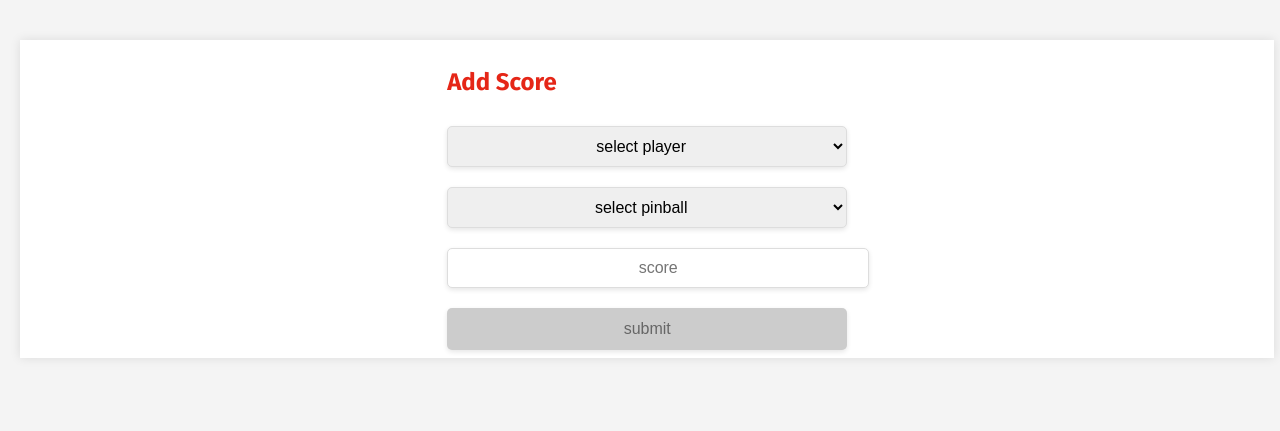
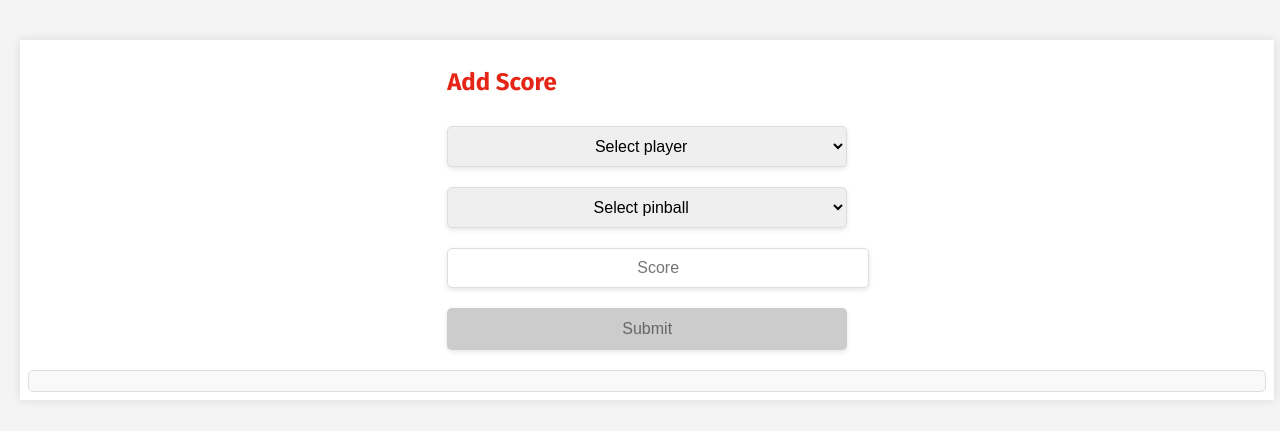
Before and after one commit to fcremer/aixplay, a Flask app: page /mobile in a window 1280 px wide. Shown: the part 54-485 px from the top of the page. Run offline with Flask 3, Linux system fonts and the light colour scheme; data that the repository does not hold is empty.

Commit message:
add score summary to score submit page

```diff
--- a/api.py
+++ b/api.py
@@ -16,10 +16,89 @@ data = load_data()
 def index():
     return render_template('index.html')
 
-def is_score_valid(new_score, scores):
-    # Implement logic to validate the score
-    # For example, check if the score is within a reasonable range compared to other scores for the same pinball machine
-    return True
+@app.route('/score-overview/<pinball>/<player>')
+def score_overview(pinball, player):
+    # Filter scores for the selected pinball machine
+    pinball_scores = [score for score in data['scores'] if score['pinball_abbreviation'] == pinball]
+
+    # If no scores found for the pinball, return empty data
+    if not pinball_scores:
+        return jsonify({'minScore': None, 'maxScore': None, 'playerScore': None})
+
+    # Get the minimum and maximum scores for the pinball machine
+    min_score = min(pinball_scores, key=lambda x: x['points'])['points']
+    max_score = max(pinball_scores, key=lambda x: x['points'])['points']
+
+    # Filter scores for the selected player at the selected pinball machine
+    player_scores = [score['points'] for score in pinball_scores if score['player_abbreviation'] == player]
+
+    # If the player has scores on this machine, get their latest score, otherwise None
+    player_latest_score = player_scores[-1] if player_scores else None
+
+    return jsonify({
+        'minScore': min_score,
+        'maxScore': max_score,
+        'playerScore': player_latest_score
+    })
+
+
+def is_score_valid(pinball_abbreviation, new_score, scores_data):
+    """
+    Validates a new score for a specific pinball machine.
+
+    Args:
+    pinball_abbreviation (str): Abbreviation of the pinball machine.
+    new_score (int): The new score to be validated.
+    scores_data (list of dict): List of scores data dictionaries.
+
+    Returns:
+    bool: True if the score is valid, False otherwise.
+    """
+    # Filter scores for the specific pinball machine
+    filtered_scores = [score['points'] for score in scores_data if score['pinball_abbreviation'] == pinball_abbreviation]
+
+    # Ensure there are at least 5 scores to compare with
+    if len(filtered_scores) < 5:
+        return True  # Not enough data to validate
+
+    # Calculate the average of the existing scores
+    avg_score = sum(filtered_scores) / len(filtered_scores)
+    print("avg"+str(avg_score))
+    # Check if the new score deviates by more than 50% from the average
+    return new_score <= 1.5 * avg_score
+
+@app.route('/validate_score', methods=['POST'])
+def validate_score():
+    # Daten aus der POST-Anfrage extrahieren
+    body = request.json
+    pinball_abbreviation = body.get('pinball_abbreviation')
+    new_score = body.get('new_score')
+
+    # Stellen Sie sicher, dass die erforderlichen Daten vorhanden sind
+    if not all([pinball_abbreviation, new_score]):
+        return jsonify({'error': 'Missing data'}), 400
+
+    # Filtern Sie die vorhandenen Scores und überprüfen Sie, ob sie die erforderlichen Schlüssel enthalten
+    filtered_scores = [score for score in data['scores']
+                       if 'pinball_abbreviation' in score and 'score' in score
+                       and score['pinball_abbreviation'] == pinball_abbreviation]
+
+    if not filtered_scores:
+        return jsonify({'error': 'No valid existing scores for given abbreviation'}), 404
+
+    # Ermitteln Sie den besten (höchsten) Score für die gegebene pinball_abbreviation
+    best_score = max(filtered_scores, key=lambda x: x['score'])['score']
+
+    # Berechnen Sie die Abweichung des neuen Scores vom besten Score
+    deviation = new_score - best_score
+
+    # Rufen Sie Ihre Validierungsfunktion mit der Abweichung auf
+    is_valid = is_score_valid(pinball_abbreviation, new_score, deviation)
+
+    # Rückgabe des Ergebnisses
+    return jsonify({'is_valid': is_valid})
+
+
 
 @app.route('/admin')
 def score_admin():
--- a/static/mobile.js
+++ b/static/mobile.js
@@ -2,6 +2,9 @@ document.addEventListener('DOMContentLoaded', function() {
     loadPlayers();
     loadPinballMachines();
     setupInputListeners();
+    // Rufen Sie diese Funktion auf, wenn sich die Auswahl ändert
+document.getElementById('player-select').addEventListener('change', loadScoreOverview);
+document.getElementById('pinball-select').addEventListener('change', loadScoreOverview);
 
 });
 
@@ -119,3 +122,24 @@ function formatScoreInput(inputElement) {
     // Setze den formatierten Wert zurück ins Eingabefeld
     inputElement.value = value;
 }
+
+function loadScoreOverview() {
+    const player = document.getElementById('player-select').value;
+    const pinball = document.getElementById('pinball-select').value;
+
+    if (player && pinball) {
+        fetch(`/score-overview/${pinball}/${player}`)
+            .then(response => response.json())
+            .then(data => {
+                const minScoreFormatted = data.minScore ? data.minScore.toLocaleString() : 'not scored yet';
+                const maxScoreFormatted = data.maxScore ? data.maxScore.toLocaleString() : 'not scored yet';
+                const playerScoreFormatted = data.playerScore ? data.playerScore.toLocaleString() : 'not scored yet';
+
+                document.getElementById('score-overview').innerHTML = `
+                    Minimum Score: ${minScoreFormatted} <br>
+                    Grand Champion: ${maxScoreFormatted} <br>
+                    Personal Best: ${playerScoreFormatted}
+                `;
+            });
+    }
+}
--- a/static/style.css
+++ b/static/style.css
@@ -263,3 +263,15 @@ header {
         font-size: 1em; /* Anpassung der Schriftgröße für mobile Geräte */
     }
 }
+.score-overview {
+    text-align: center; /* Zentriert den Text innerhalb des Elements */
+    margin-top: 20px; /* Fügt einen Abstand nach oben hinzu */
+    padding: 10px; /* Fügt innen Padding hinzu */
+    border: 1px solid #ddd; /* Optional: Fügt einen Rand hinzu */
+    border-radius: 5px; /* Optional: Rundet die Ecken des Rahmens */
+    background-color: #f9f9f9; /* Optional: Hintergrundfarbe */
+}
+
+.score-overview p {
+    margin: 5px 0; /* Abstände zwischen den Paragraphen */
+}
--- a/templates/mobile.html
+++ b/templates/mobile.html
@@ -8,6 +8,20 @@
     <script src="{{ url_for('static', filename='mobile.js') }}"></script>
     <link rel="stylesheet" href="https://cdnjs.cloudflare.com/ajax/libs/font-awesome/5.15.1/css/all.min.css">
     <link href="https://fonts.googleapis.com/css2?family=Fira+Sans:wght@400;500;700&display=swap" rel="stylesheet">
+    <style>
+        .score-overview {
+            text-align: center;
+            margin-top: 20px;
+            padding: 10px;
+            border: 1px solid #ddd;
+            border-radius: 5px;
+            background-color: #f9f9f9;
+        }
+
+        .score-overview p {
+            margin: 5px 0;
+        }
+    </style>
 </head>
 <body>
     <header>
@@ -17,7 +31,6 @@
                 <li><a href="/mobile"><i class="fas fa-plus"></i></a></li>
                 <li><a href="/playeroverview"><i class="fas fa-user"></i></a></li>
                 <li><a href="/bigscreen"><i class="fas fa-broadcast-tower"></i></a></li>
-
             </ul>
         </nav>
         <div class="logo">
@@ -26,21 +39,29 @@
     </header>
     <div class="container">
         <div class="full-width-container">
-
             <div class="score-entry">
                 <h2>Add Score</h2>
                 <select id="player-select" class="score-input">
-                    <option value="" disabled selected>select player</option>
-                    <!-- Weitere Optionen werden hier hinzugefügt -->
+                    <option value="" disabled selected>Select player</option>
+                    <!-- Player options will be added here -->
                 </select>
                 <select id="pinball-select" class="score-input">
-                    <option value="" disabled selected>select pinball</option>
-                    <!-- Weitere Optionen werden hier hinzugefügt -->
+                    <option value="" disabled selected>Select pinball</option>
+                    <!-- Pinball options will be added here -->
                 </select>
-                <input type="tel" id="score-input" class="score-input" placeholder="score" oninput="formatScoreInput(this)">
-                <button onclick="submitScore()" class="submit-button submit-button_disabled" disabled>submit</button>
+                <input type="tel" id="score-input" class="score-input" placeholder="Score" oninput="formatScoreInput(this)">
+                <button onclick="submitScore()" class="submit-button submit-button_disabled" disabled>Submit</button>
+            </div>
+
+            <!-- Bereich für die Score-Übersicht -->
+            <div id="score-overview" class="score-overview">
+                <!-- Score-Informationen werden hier angezeigt -->
             </div>
         </div>
     </div>
+    <script>
+        // Ihr vorhandener JavaScript-Code
+        // Stellen Sie sicher, dass die Funktion loadScoreOverview in Ihrem Mobile.js definiert ist
+    </script>
 </body>
 </html>
```
Also changed, not shown: templates/admin.html (+17 -12 lines). Lines whose indentation alone changed are shown as unchanged.
